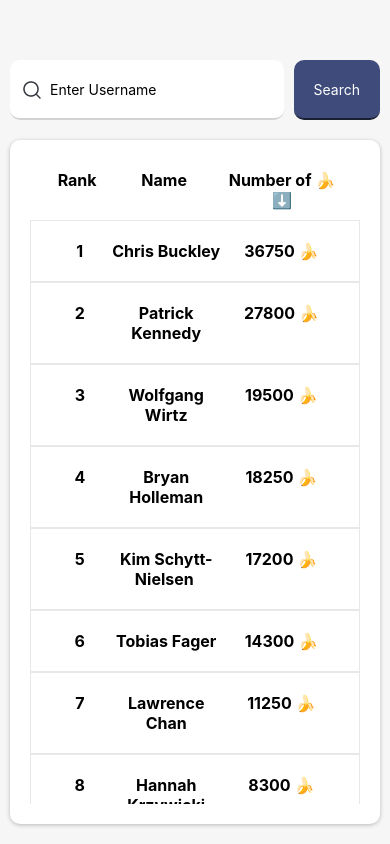
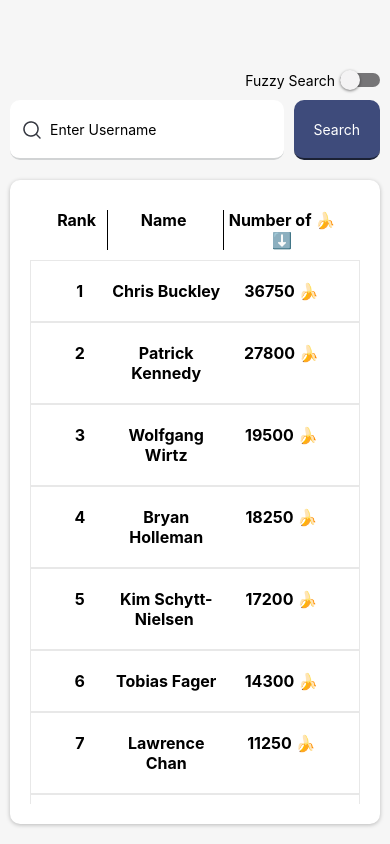
Before and after one commit to pichjinnapat/BananaRankingApp, a React Native app: screen / in a window 390 px wide. Built offline with nearby package versions, Linux system fonts and the light colour scheme.

Commit message:
feat: add fuzzy search

```diff
--- a/App.tsx
+++ b/App.tsx
@@ -4,11 +4,15 @@ import { store } from './store';
 import SearchBar from './components/SearchBar';
 import UserList from './components/UserList';
 import { useDispatch } from './utils/hooks/useDispatch';
-import { StyleSheet, View } from 'react-native';
+import { StyleSheet, Text, View } from 'react-native';
 import { SortDirection, SortType } from './types';
+import { fuzzySearch } from './utils/fuzzySearch';
+import StyledSwitch from './components/StyledSwitch';
+import styled from 'styled-components/native';
 
 const App = () => {
   const [searchedUsername, setSearchedUsername] = useState('');
+  const [isFuzzySearch, setIsFuzzySearch] = useState(false);
   const [sort, setSort] = useState<{
     type: SortType;
     direction: SortDirection;
@@ -20,6 +24,17 @@ const App = () => {
     setSearchedUsername(username);
 
     try {
+      if (isFuzzySearch) {
+        const matchedUsers = fuzzySearch(username, [...sortedUsers]);
+
+        if (matchedUsers.length === 0) {
+          alert('This user name does not exist! Please specify an existing user name!');
+          return;
+        }
+
+        const topUsers = matchedUsers.slice(0, 10);
+        dispatch({ type: 'SET_USERS', payload: [...topUsers] });
+      } else {
         const searchedUser = sortedUsers.find(
           (user) => user.name.toLowerCase() === username.toLowerCase(),
         );
@@ -31,19 +46,29 @@ const App = () => {
 
         let topUsers = [...sortedUsers].slice(0, 10);
 
-      if (!topUsers.find((user) => user.name.toLowerCase() === username.toLowerCase())) {
+        if (
+          !topUsers.find((user) => user.name.toLowerCase() === username.toLowerCase()) &&
+          !!username
+        ) {
           topUsers.pop();
           topUsers.push(searchedUser);
           topUsers = topUsers.sort((a, b) => b.bananas - a.bananas);
         }
 
         dispatch({ type: 'SET_USERS', payload: [...topUsers] });
+      }
     } catch (error) {
       console.error('Error handling user data:', error);
     }
   };
 
+  const handleSetFuzzySearch = (val: boolean) => {
+    setIsFuzzySearch(val);
+    dispatch({ type: 'SET_USERS', payload: [...sortedUsers].slice(0, 10) });
+  };
+
   const handleSort = (type: SortType, direction: SortDirection) => {
+    setSort({ type, direction });
     const sorted = [...sortedUsers]
       .sort((a, b) => {
         if (type === 'banana') {
@@ -62,25 +87,37 @@ const App = () => {
 
   return (
     <Provider store={store}>
-      <View style={styles.container}>
+      <Container>
+        <SwitchContainer>
+          <Text style={{ marginRight: 5 }}>Fuzzy Search</Text>
+          <StyledSwitch value={isFuzzySearch} onValueChange={handleSetFuzzySearch} />
+        </SwitchContainer>
         <SearchBar onSearch={handleSearch} />
         <UserList searchedUsername={searchedUsername} onSort={handleSort} sort={sort} />
-      </View>
+      </Container>
     </Provider>
   );
 };
 
-const styles = StyleSheet.create({
-  container: {
-    flex: 1,
-    justifyContent: 'center',
-    alignItems: 'center',
-    paddingTop: 60,
-    paddingBottom: 20,
-    paddingHorizontal: 10,
-    width: '100%',
-    backgroundColor: '#F6F6F6',
-  },
-});
+const Container = styled(View)`
+  flex: 1;
+  width: 100%;
+  align-items: center;
+  justify-content: center;
+  padding-top: 60px;
+  padding-bottom: 20px;
+  padding-right: 10px;
+  padding-left: 10px;
+  background-color: #f6f6f6;
+`;
+
+const SwitchContainer = styled(View)`
+  flex-direction: row;
+  justify-content: flex-end;
+  align-items: center;
+  width: 100%;
+  margin-top: 10px;
+  margin-bottom: 10px;
+`;
 
 export default App;
--- a/components/SearchBar.tsx
+++ b/components/SearchBar.tsx
@@ -7,10 +7,17 @@ import styled from 'styled-components/native';
 const SearchBar = ({ onSearch }: { onSearch: (username: string) => void }) => {
   const [username, setUsername] = useState('');
 
+  const handleTextChange = (text: string) => {
+    if (text.length <= 0) {
+      onSearch('');
+    }
+    setUsername(text);
+  };
+
   return (
     <Container>
       <StyledTextInput
-        onChangeText={setUsername}
+        onChangeText={handleTextChange}
         value={username}
         placeholder='Enter Username'
       />
--- /dev/null
+++ b/components/StyledSwitch.tsx
@@ -0,0 +1,19 @@
+import React, { FC, useState } from 'react';
+import { Switch, SwitchProps } from 'react-native';
+
+type StyledSwitchProps = SwitchProps;
+
+const StyledSwitch: FC<StyledSwitchProps> = ({ value, onValueChange, ...props }) => {
+  return (
+    <Switch
+      trackColor={{ false: '#767577', true: '#3e4b7b' }}
+      thumbColor={value ? '#748ef4' : '#f4f3f4'}
+      ios_backgroundColor='#3e3e3e'
+      onValueChange={onValueChange}
+      value={value}
+      {...props}
+    />
+  );
+};
+
+export default StyledSwitch;
--- a/components/UserList/index.tsx
+++ b/components/UserList/index.tsx
@@ -55,12 +55,18 @@ const UserList: FC<UserListProps> = ({ searchedUsername, onSort, sort }) => {
       ) : (
         <>
           <HeaderContainer>
-            <Pressable style={{ width: '20%' }} onPress={handleSort('rank')}>
+            <Pressable
+              style={{ width: '20%', borderRightWidth: 1 }}
+              onPress={handleSort('rank')}
+            >
               <StyledText>
                 Rank {sort.type === 'rank' && (sort.direction === 'asc' ? '⬆️' : '⬇️')}
               </StyledText>
             </Pressable>
-            <Pressable style={{ width: '40%' }} onPress={handleSort('name')}>
+            <Pressable
+              style={{ width: '40%', borderRightWidth: 1 }}
+              onPress={handleSort('name')}
+            >
               <StyledText>
                 Name {sort.type === 'name' && (sort.direction === 'asc' ? '⬆️' : '⬇️')}
               </StyledText>
--- /dev/null
+++ b/utils/fuzzySearch.ts
@@ -0,0 +1,6 @@
+import { User } from '../store/types';
+
+export const fuzzySearch = (query: string, users: User[]) => {
+  const normalizedQuery = query.toLowerCase();
+  return users.filter((user) => user.name.toLowerCase().includes(normalizedQuery));
+};
```
Lines whose indentation alone changed are shown as unchanged.
